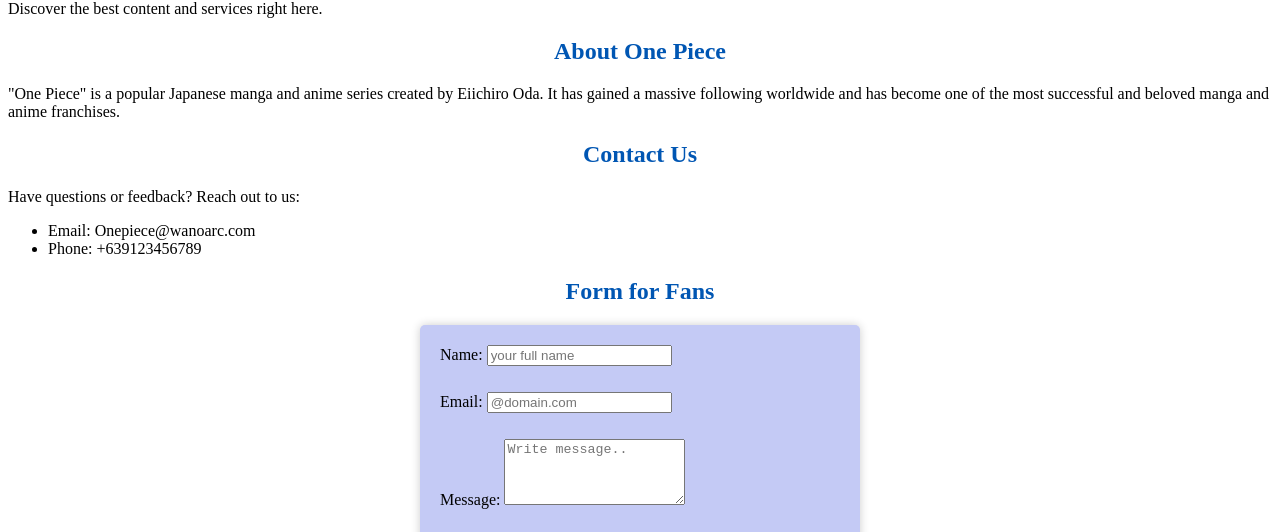
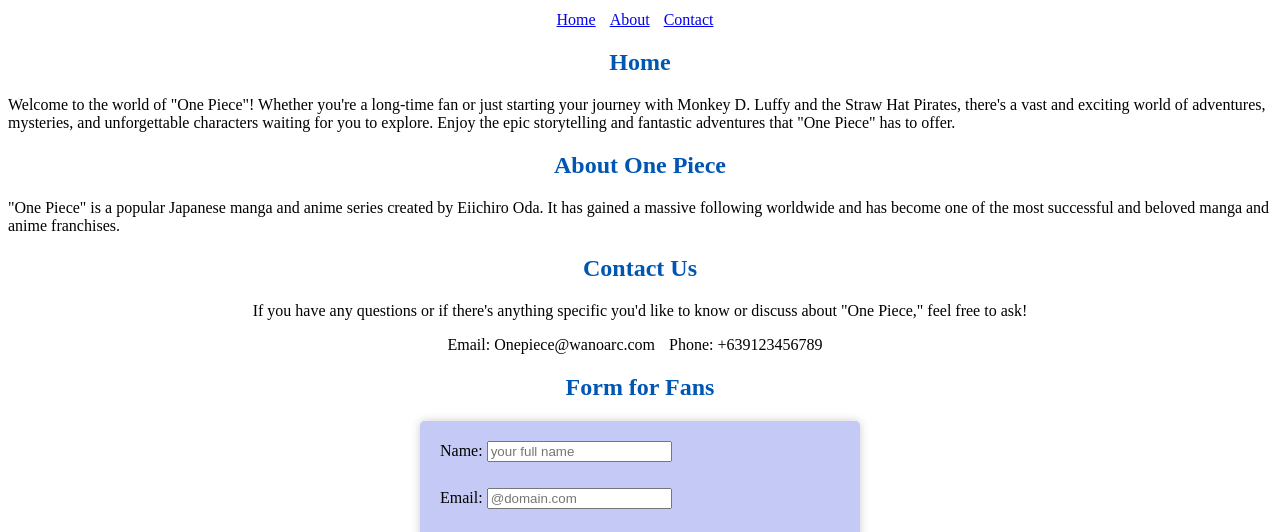
Before and after one commit to rcmnrl/HTML_Semantic_Activity_, a plain HTML site: page index.html in a window 1280 px wide. Shown: the part 67-599 px from the top of the page. Drawn offline with Linux system fonts and the light colour scheme.

Commit message:
Added Style

```diff
--- a/index.html
+++ b/index.html
@@ -6,11 +6,23 @@
 </head>
 
 <style>
-h2 {
+h2,h1 {
     text-align: center;
     margin-top: 20px;
     color: #0056b3;
 }
+/* Center the ul */
+ul {
+            text-align: center; /* Center the text within the ul */
+            margin: 0 auto; /* Center the ul horizontally within its container */
+            padding: 0; /* Remove default padding */
+        }
+ /* Center list items (li) within the ul */
+ ul li {
+            display: inline-block; /* Display list items horizontally */
+            margin-right: 10px; /* Add some spacing between list items */
+        }
+/* style form */
 
 .container {
     background-color: #c4caf5;
@@ -55,10 +67,24 @@
 </head>
 
 <body>
+    <!-- Header Section -->
+    <header>
+        <h1>Welcome to Our "One Piece" Fan Page</h1>
+        <nav>
+            <ul>
+                <li><a href="#home">Home</a></li>
+                <li><a href="#about">About</a></li>
+                <li><a href="#contact">Contact</a></li>
+            </ul>
+        </nav>
+    </header>
+
+    <main><!-- Main Content Section -->
+
     <!-- Home Section -->
 <section id="home">
-    <h1>Welcome to One Piece Website</h1>
-    <p>Discover the best content and services right here.</p>
+    <h1>Home</h1>
+    <p>Welcome to the world of "One Piece"! Whether you're a long-time fan or just starting your journey with Monkey D. Luffy and the Straw Hat Pirates, there's a vast and exciting world of adventures, mysteries, and unforgettable characters waiting for you to explore. Enjoy the epic storytelling and fantastic adventures that "One Piece" has to offer.</p>
 </section>
 
 <!-- About Section -->
@@ -70,13 +96,14 @@
 <!-- Contact Section -->
 <section id="contact">
     <h2>Contact Us</h2>
-    <p>Have questions or feedback? Reach out to us:</p>
-    <ul>
+    <p style="text-align:center;">  If you have any questions or if there's anything specific you'd like to know or discuss about "One Piece," feel free to ask! </p>
+
+    <ul style="text-align:center;">
         <li>Email: Onepiece@wanoarc.com</li>
         <li>Phone: +639123456789</li>
     </ul>
 </section>
-
+    </main>
 
 
 <h2>Form for Fans</h2>
@@ -139,5 +166,10 @@
 </form>
 </div>
 
+<!-- Footer Section -->
+<footer>
+    <p>&copy; 2023 "One Piece" Fan Page. All rights reserved.</p>
+</footer>
+
 </body>
 </html>
```
